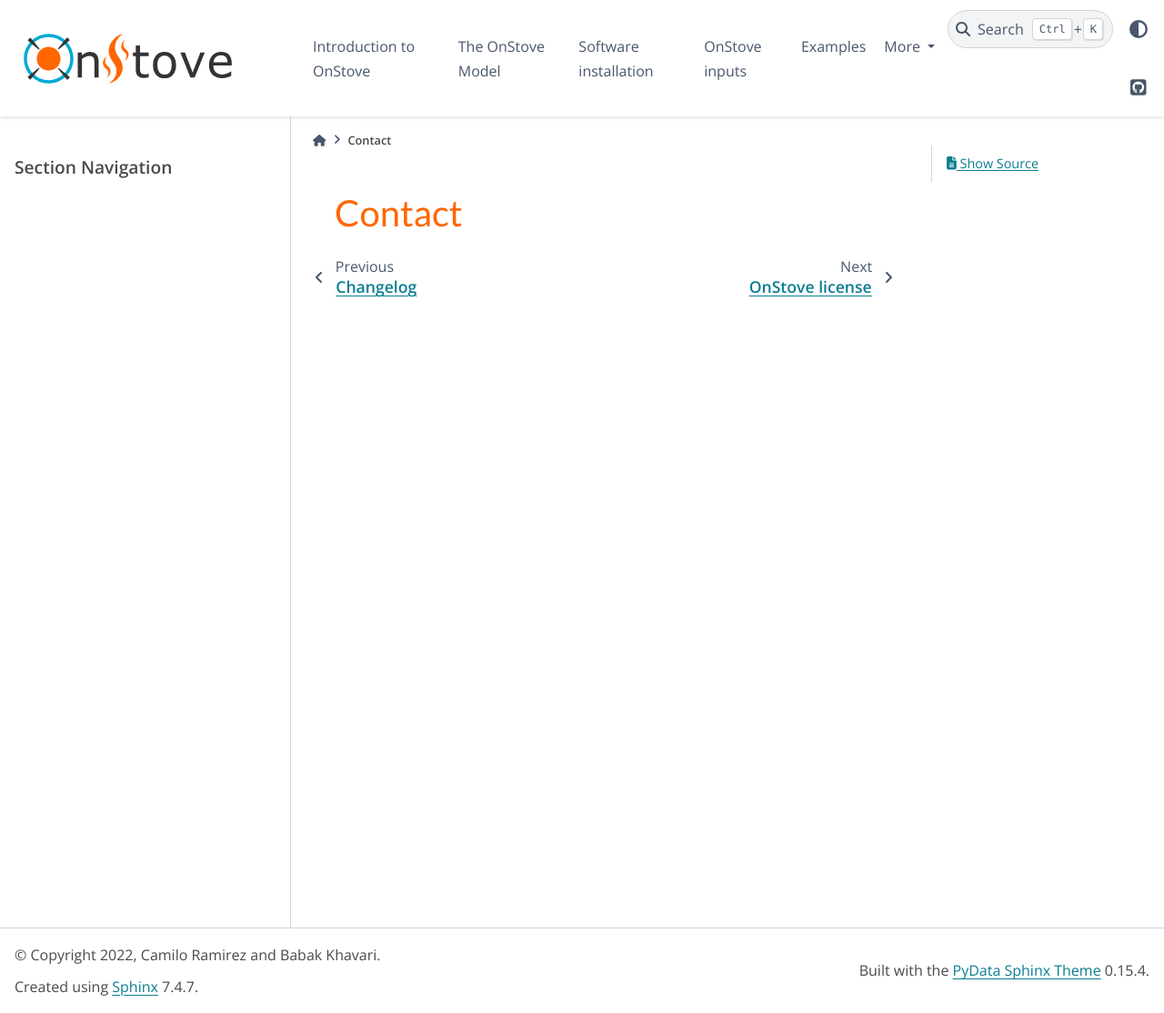
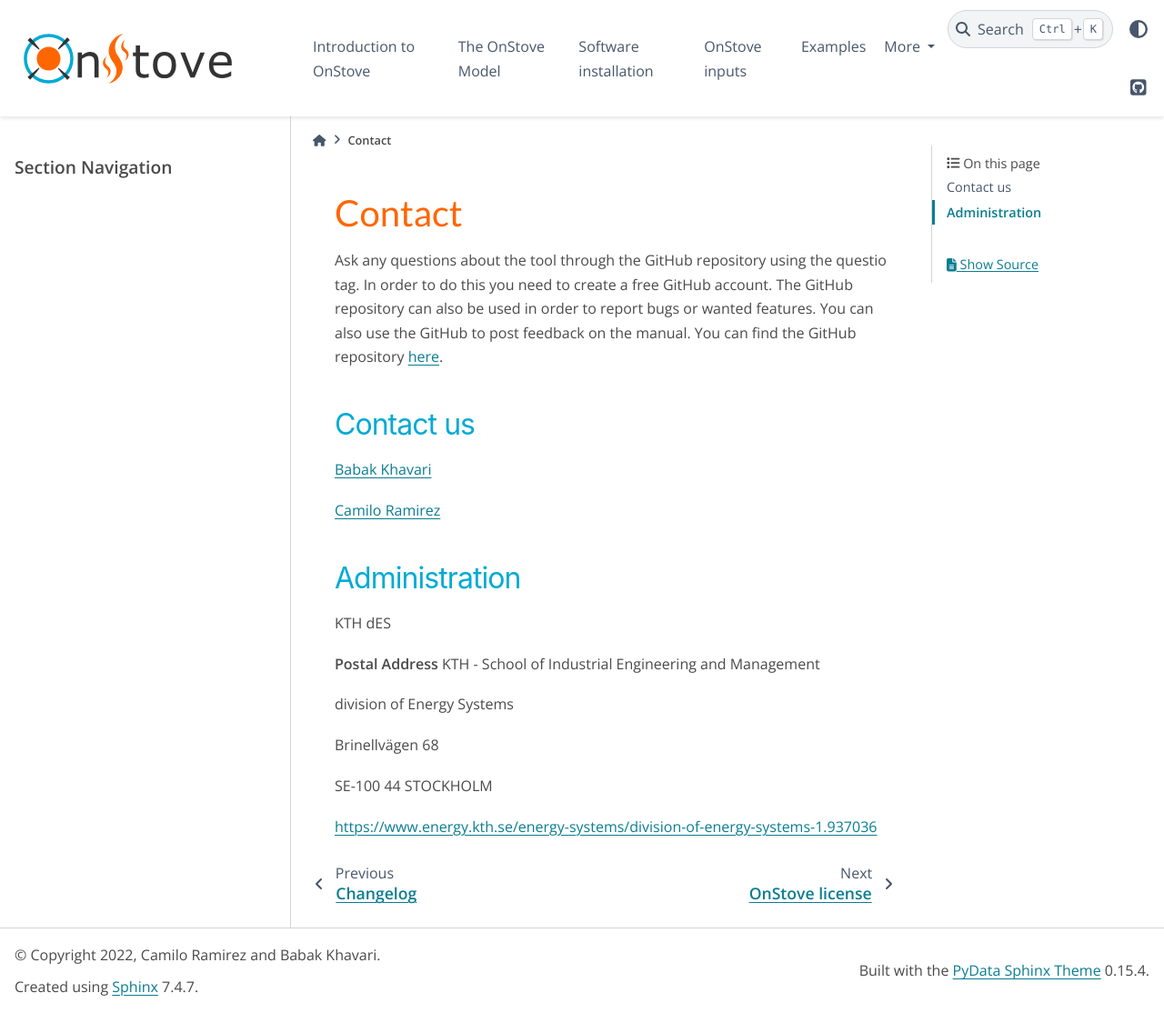
Before and after one commit to Open-Source-Spatial-Clean-Cooking-Tool/OnStove, a Sphinx documentation site: the page built from docs/contact.rst, in a window 1280 px wide and 1114 px high. Shown: the whole window at 91% size. Built offline with Sphinx 7.4.7 and the PyData theme 0.15.4, drawn with Linux system fonts in a browser that asks for light colours.

Commit message:
Updated changelog and contact information

```diff
--- a/docs/changelog.rst
+++ b/docs/changelog.rst
@@ -1,2 +1,6 @@
 Changelog
 =========
+
+03 -June - 2022 v0.1.0
+**********************
+First numbered release. OnStove is a geospatial cost-benefit clean cooking tool. OnStove calculates the net-benefits of different stove options in a given geography and compares all stoves to another with regards to their net-benefit.
--- a/docs/contact.rst
+++ b/docs/contact.rst
@@ -1,2 +1,24 @@
 Contact
 =======
+Ask any questions about the tool through the GitHub repository using the questio tag. In order to do this you need to create a free GitHub account. The GitHub repository can also be used in order to report bugs or wanted features. You can also use the GitHub to post feedback on the manual. You can find the GitHub repository `here <https://github.com/Open-Source-Spatial-Clean-Cooking-Tool/OnStove>`_.
+
+Contact us
+**********
+`Babak Khavari <khavari@kth.se>`_
+
+`Camilo Ramirez <camilorg@kth.se>`_
+
+Administration
+**************
+KTH dES
+
+**Postal Address**
+KTH - School of Industrial Engineering and Management
+
+division of Energy Systems
+
+Brinellvägen 68
+
+SE-100 44 STOCKHOLM
+
+https://www.energy.kth.se/energy-systems/division-of-energy-systems-1.937036
```
